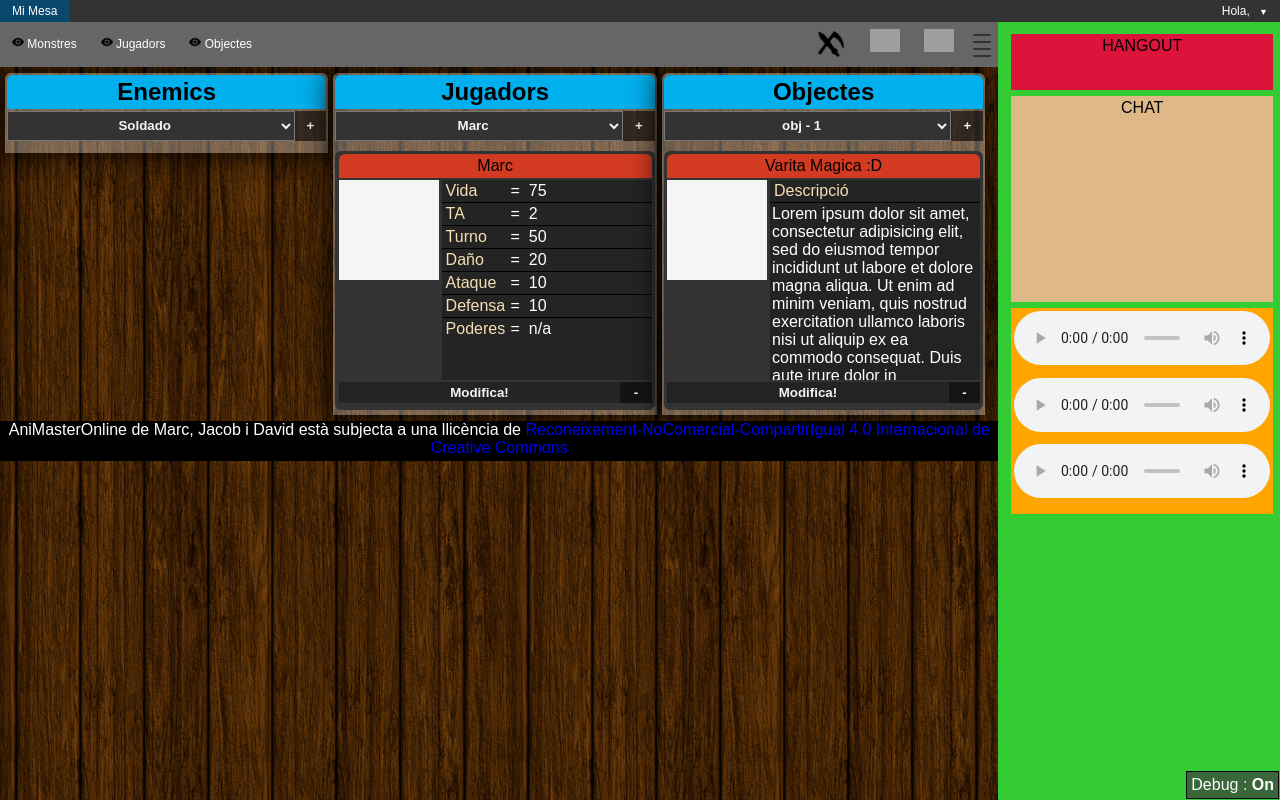
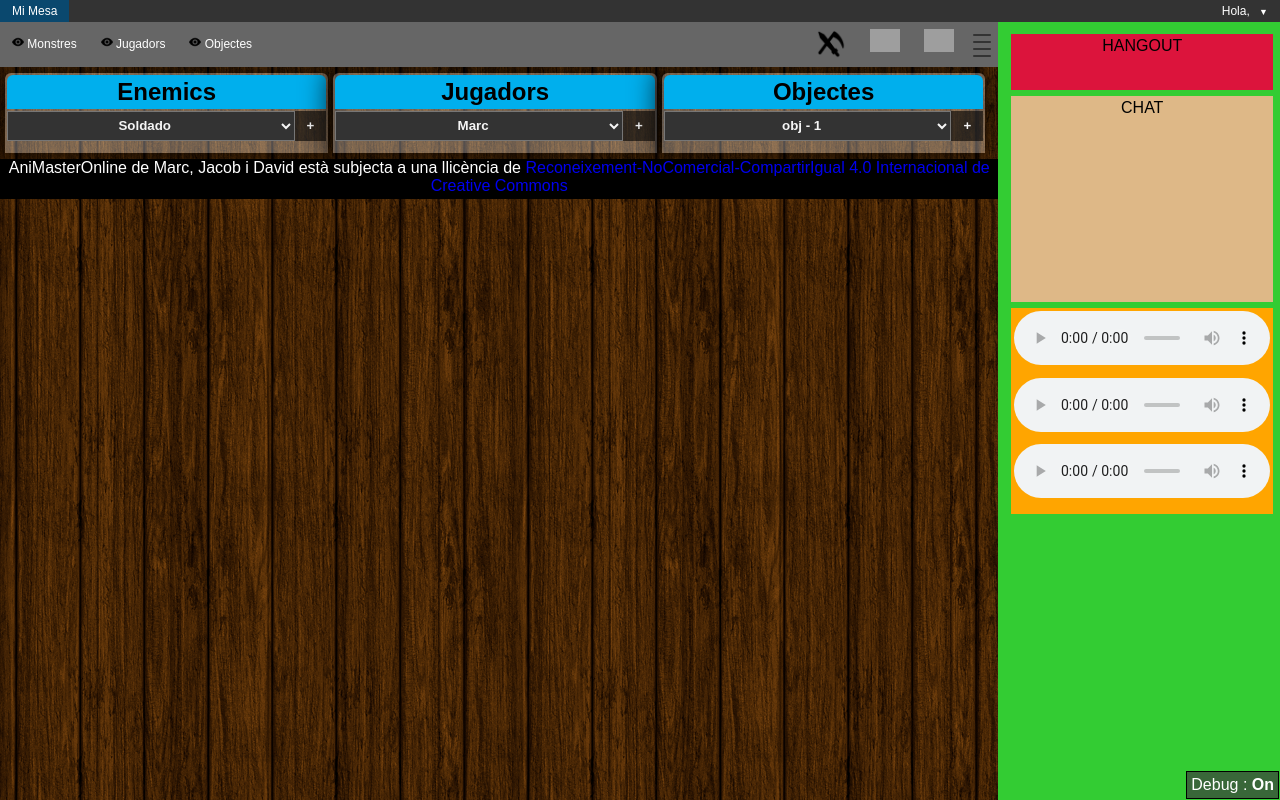
Before and after one commit to AniMasterOnline/AniMaster, a PHP site: page /mesav2.php in a window 1280 px wide. Run offline with PHP 8.4, Linux system fonts and the light colour scheme; the visitor is signed in with stand-in values (Sample User, id 1); grey boxes are pictures that could not be loaded.

Commit message:
changues in mi mesa and modified sql (errors in the import solved)

```diff
--- a/Public/jquery/mesa.js
+++ b/Public/jquery/mesa.js
@@ -37,16 +37,177 @@ $(document).ready(function(){
             $("#mesa-content").addClass("mesa-content-open");
         }
     });
+    var cont1 = 0;
+    $("#add-monster").click(function(){
+        /*Variables per a poder controlar el div internament*/
+        cont1++;
+        var del = "mob"+cont1;
 
-    $("#add-monster").click(function(){
-        $("#todo-monster").html("<div class='dalt'> Hola</div> ");
-        alert("Hola");
+        /*Variables del enemic*/
+        var monster = "Test";
+        var imglink = "";
+        var vida = "0";
+        var ta = "0";
+        var turn = "0";
+        var damage = "0";
+        var atq = "0";
+        var def = "0";
+        var pod = "n/a";
+
+        /*Generem el contingut que imprimirem*/
+        var newmonster = ' \n\
+                <div id="'+del+'" class="dalt">\n\
+                    <div class="titlefitxa">'+monster+'</div>\n\
+                    <div class="imgfitxa"><img src="'+imglink+'"/></div>\n\
+                    <div class="txtfitxa">\n\
+                        <div class="row-top">\n\
+                            <div class="column1">Vida</div>\n\
+                            <div class="column2">= &nbsp;</div>\n\
+                            <div class="column3">'+vida+'</div>\n\
+                        </div>\n\
+                        <div class="row-middle">\n\
+                            <div class="column1">TA</div>\n\
+                            <div class="column2">= &nbsp;</div>\n\
+                            <div class="column3">'+ta+'</div>\n\
+                        </div>\n\
+                        <div class="row-middle">\n\
+                            <div class="column1">Turno</div>\n\
+                            <div class="column2">= &nbsp;</div>\n\
+                            <div class="column3">'+turn+'</div>\n\
+                        </div>\n\
+                        <div class="row-middle">\n\
+                            <div class="column1">Daño</div>\n\
+                            <div class="column2">= &nbsp;</div>\n\
+                            <div class="column3">'+damage+'</div>\n\
+                        </div>\n\
+                        <div class="row-middle">\n\
+                            <div class="column1">Ataque</div>\n\
+                            <div class="column2">= &nbsp;</div>\n\
+                            <div class="column3">'+atq+'</div>\n\
+                        </div>\n\
+                        <div class="row-middle">\n\
+                            <div class="column1">Defensa</div>\n\
+                            <div class="column2">= &nbsp;</div>\n\
+                            <div class="column3">'+def+'</div>\n\
+                        </div>\n\
+                        <div class="row-bottom">\n\
+                            <div class="column1">Poderes</div>\n\
+                            <div class="column2">= &nbsp;</div>\n\
+                            <div class="column3">'+pod+'</div>\n\
+                        </div>\n\
+                    </div>\n\
+                    <button value="'+del+'" class="modfitxa">Modifica!</button>\n\
+                    <button  value="'+del+'" onclick="deleete(this);" class="delfitxa">-</button>\n\
+                </div>\n\
+            ';
+        /*Imprimim el div*/
+        var content = $("#todo-monster").html();
+        $("#todo-monster").html(content+" "+newmonster);
     });
+
+    var cont2 = 0;
     $("#add-player").click(function(){
+        /*Variables per a poder controlar el div internament*/
+        cont2++;
+        var del = "npc"+cont2;
 
+        /*Variables del enemic*/
+        var npc = "Test";
+        var imglink = "";
+        var vida = "0";
+        var ta = "0";
+        var turn = "0";
+        var damage = "0";
+        var atq = "0";
+        var def = "0";
+        var pod = "n/a";
+
+        /*Generem el contingut que imprimirem*/
+        var newnpc = ' \n\
+                <div id="'+del+'" class="dalt">\n\
+                    <div class="titlefitxa">'+npc+'</div>\n\
+                    <div class="imgfitxa">'+imglink+'</div>\n\
+                    <div class="txtfitxa">\n\
+                        <div class="row-top">\n\
+                            <div class="column1">Vida</div>\n\
+                            <div class="column2">= &nbsp;</div>\n\
+                            <div class="column3">'+vida+'</div>\n\
+                        </div>\n\
+                        <div class="row-middle">\n\
+                            <div class="column1">TA</div>\n\
+                            <div class="column2">= &nbsp;</div>\n\
+                            <div class="column3">'+ta+'</div>\n\
+                        </div>\n\
+                        <div class="row-middle">\n\
+                            <div class="column1">Turno</div>\n\
+                            <div class="column2">= &nbsp;</div>\n\
+                            <div class="column3">'+turn+'</div>\n\
+                        </div>\n\
+                        <div class="row-middle">\n\
+                            <div class="column1">Daño</div>\n\
+                            <div class="column2">= &nbsp;</div>\n\
+                            <div class="column3">'+damage+'</div>\n\
+                        </div>\n\
+                        <div class="row-middle">\n\
+                            <div class="column1">Ataque</div>\n\
+                            <div class="column2">= &nbsp;</div>\n\
+                            <div class="column3">'+atq+'</div>\n\
+                        </div>\n\
+                        <div class="row-middle">\n\
+                            <div class="column1">Defensa</div>\n\
+                            <div class="column2">= &nbsp;</div>\n\
+                            <div class="column3">'+def+'</div>\n\
+                        </div>\n\
+                        <div class="row-bottom">\n\
+                            <div class="column1">Poderes</div>\n\
+                            <div class="column2">= &nbsp;</div>\n\
+                            <div class="column3">'+pod+'</div>\n\
+                        </div>\n\
+                    </div>\n\
+                    <button value="'+del+'" class="modfitxa">Modifica!</button>\n\
+                    <button  value="'+del+'" onclick="deleete(this);" class="delfitxa">-</button>\n\
+                </div>\n\
+            ';
+        /*Imprimim el div*/
+        var content = $("#todo-player").html();
+        $("#todo-player").html(content+" "+newnpc);
     });
+
+    var cont3 = 0;
     $("#add-item").click(function(){
+        /*Variables per a poder controlar el div internament*/
+        cont3++;
+        var del = "item"+cont3;
 
+        /*Variables del enemic*/
+        var item = "Test";
+        var imglink = "";
+        var description = "Lorem ipsum dolor sit amet, consectetur adipisicing elit, sed do eiusmod tempor incididunt ut labore et dolore magna aliqua. Ut enim ad minim veniam, quis nostrud exercitation ullamco laboris nisi ut aliquip ex ea commodo consequat. Duis aute irure dolor in reprehenderit in voluptate velit esse cillum dolore eu fugiat nulla pariatur. Excepteur sint occaecat cupidatat non proident, sunt in culpa qui officia deserunt mollit anim id est laborum.";
+
+        /*Generem el contingut que imprimirem*/
+        var newitem = ' \n\
+                <div id="'+del+'" class="dalt">\n\
+                    <div class="titlefitxa">'+item+'</div>\n\
+                    <div class="imgfitxa">'+imglink+'</div>\n\
+                    <div class="txtfitxa">\n\
+                        <div class="row-top">\n\
+                                <div class="column1">Descripció</div>\n\
+                            </div>\n\
+                            <div class="row-bottom">\n\
+                                <div class="column3">'+description+'</div>\n\
+                            </div>\n\
+                    </div>\n\
+                    <button value="'+del+'" class="modfitxa">Modifica!</button>\n\
+                    <button  value="'+del+'" onclick="deleete(this);" class="delfitxa">-</button>\n\
+                </div>\n\
+            ';
+        /*Imprimim el div*/
+        var content = $("#todo-item").html();
+        $("#todo-item").html(content+" "+newitem);
     });
 
 });
+function deleete(del){
+    var bye = del.value;
+    $('#'+bye).remove();
+}
--- a/mesav2.php
+++ b/mesav2.php
@@ -84,49 +84,7 @@
                     <button id="add-player" class="selfit-button">+</button>
                 </div>
                 <div id="todo-player" class="todofitxa">
-                    <div class="dalt">
-                        <div class="titlefitxa"> Marc</div>
-                        <div class="imgfitxa"></div>
-                        <div class="txtfitxa">
-                            <div class="row-top">
-                                <div class="column1">Vida</div>
-                                <div class="column2">= &nbsp;</div>
-                                <div class="column3">75</div>
-                            </div>
-                            <div class="row-middle">
-                                <div class="column1">TA</div>
-                                <div class="column2">= &nbsp;</div>
-                                <div class="column3">2</div>
-                            </div>
-                            <div class="row-middle">
-                                <div class="column1">Turno</div>
-                                <div class="column2">= &nbsp;</div>
-                                <div class="column3">50</div>
-                            </div>
-                            <div class="row-middle">
-                                <div class="column1">Daño</div>
-                                <div class="column2">= &nbsp;</div>
-                                <div class="column3">20</div>
-                            </div>
-                            <div class="row-middle">
-                                <div class="column1">Ataque</div>
-                                <div class="column2">= &nbsp;</div>
-                                <div class="column3">10</div>
-                            </div>
-                            <div class="row-middle">
-                                <div class="column1">Defensa</div>
-                                <div class="column2">= &nbsp;</div>
-                                <div class="column3">10</div>
-                            </div>
-                            <div class="row-bottom">
-                                <div class="column1">Poderes</div>
-                                <div class="column2">= &nbsp;</div>
-                                <div class="column3">n/a</div>
-                            </div>
-                        </div>
-                        <button class="modfitxa">Modifica!</button>
-                        <button class="delfitxa">-</button>
-                    </div>
+
                 </div>
             </div>
             <div id="taulobj" class="fitxa-open">
@@ -141,22 +99,7 @@
                     <button id="add-item" class="selfit-button">+</button>
                 </div>
                 <div id="todo-item" class="todofitxa">
-                    <div class="dalt">
-                        <div class="titlefitxa"> Varita Magica :D</div>
-                        <div class="imgfitxa"></div>
-                        <div class="txtfitxa">
-                            <div class="row-top">
-                                <div class="column1">Descripció</div>
-                            </div>
-                            <div class="row-bottom">
-                                <div class="column3">
-                                    Lorem ipsum dolor sit amet, consectetur adipisicing elit, sed do eiusmod tempor incididunt ut labore et dolore magna aliqua. Ut enim ad minim veniam, quis nostrud exercitation ullamco laboris nisi ut aliquip ex ea commodo consequat. Duis aute irure dolor in reprehenderit in voluptate velit esse cillum dolore eu fugiat nulla pariatur. Excepteur sint occaecat cupidatat non proident, sunt in culpa qui officia deserunt mollit anim id est laborum.
-                                </div>
-                            </div>
-                        </div>
-                        <button class="modfitxa">Modifica!</button>
-                        <button class="delfitxa">-</button>
-                    </div>
+
                 </div>
             </div>
             <!-- Footer content box -->
```
Also changed, not shown: System/DB_AniMaster.sql (deleted, +0 -48 lines), System/localhost.sql (+21 -37 lines).
